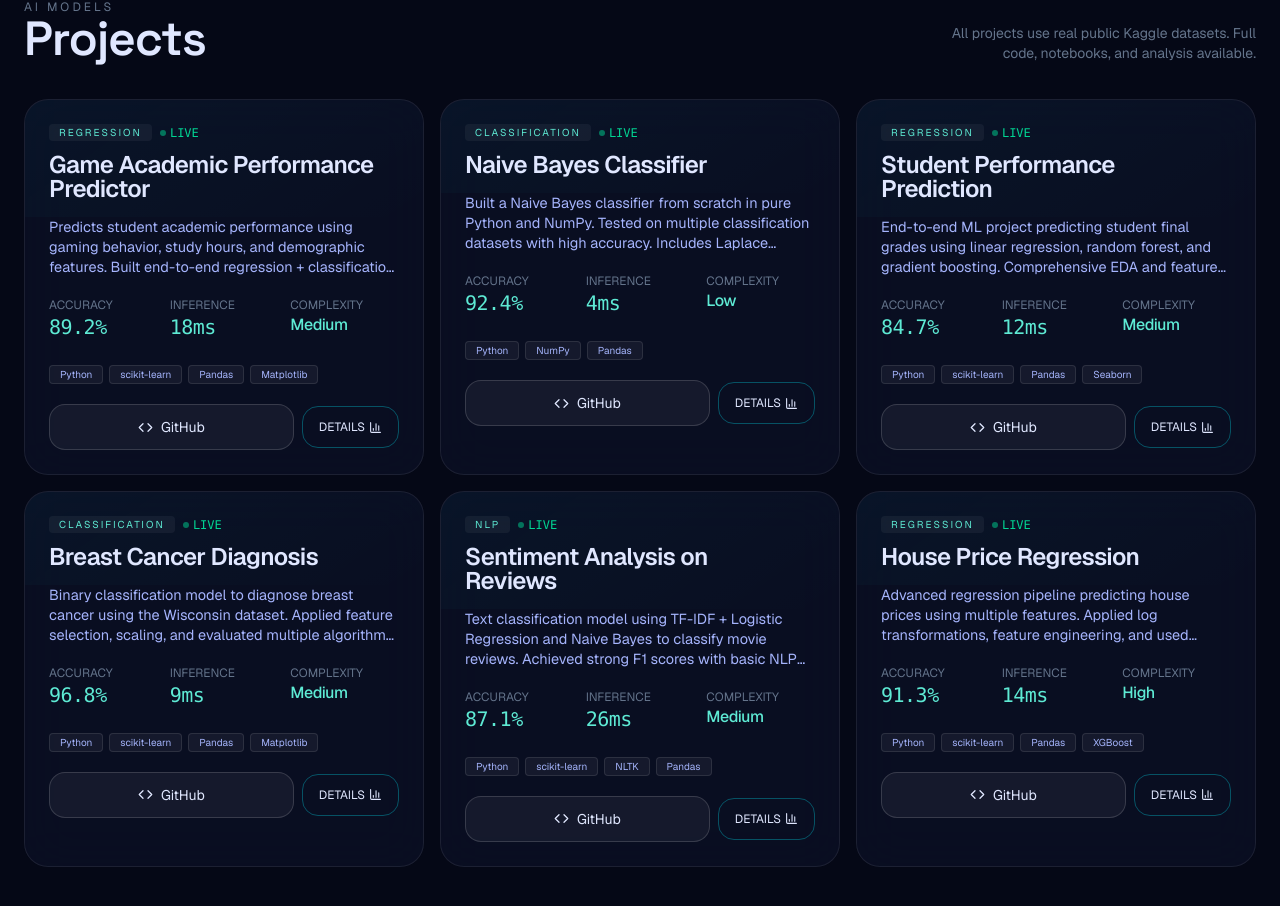
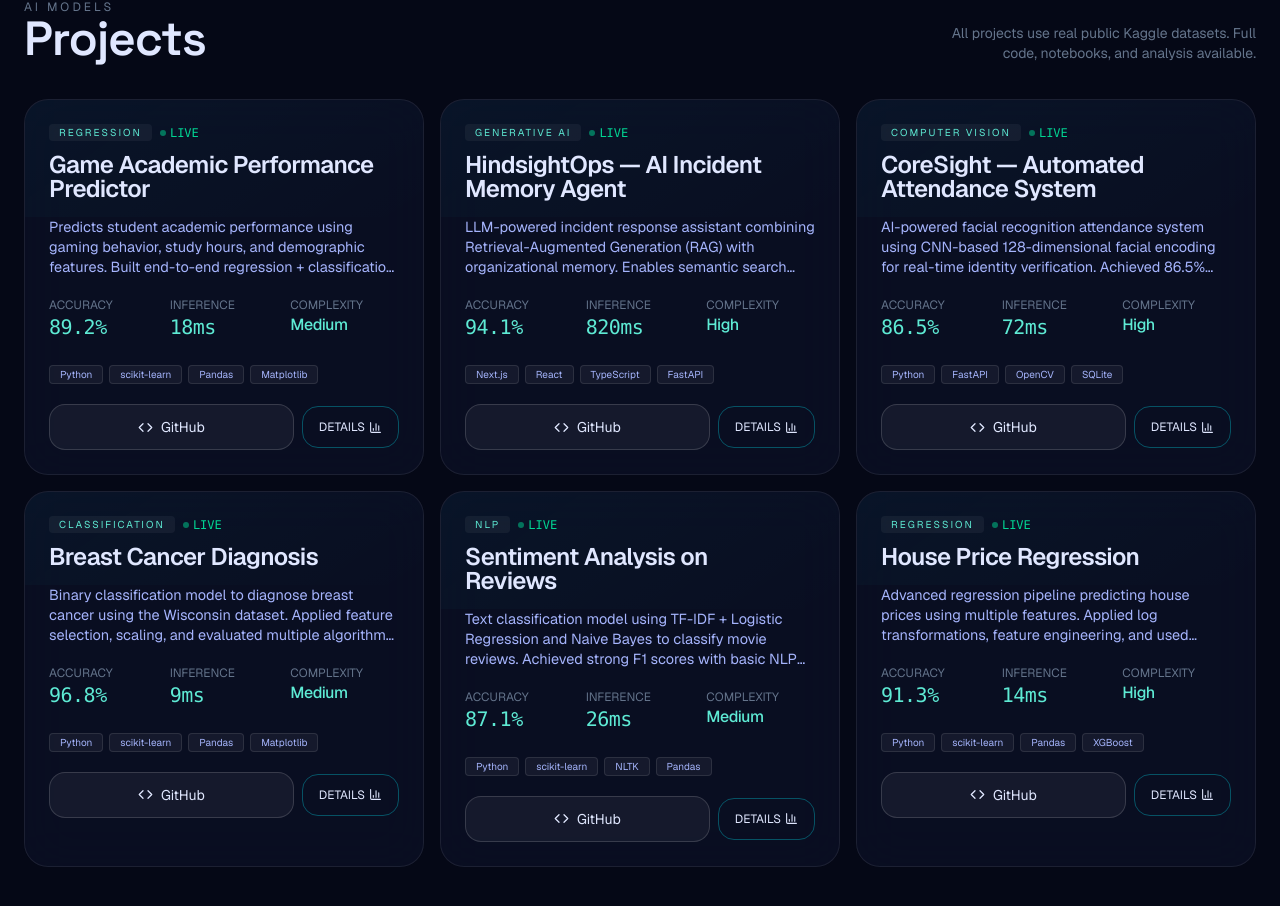
Before and after one commit to sanskriti234/Portfolio, a Next.js app in the folder portfolio/: page / in a window 1280 px wide. Shown: the part 2838-3744 px from the top of the page. Built offline with nearby package versions, Linux system fonts and the light colour scheme.

Commit message:
Revise project entries for HindsightOps and CoreSight
Updated project details for HindsightOps and CoreSight, including titles, descriptions, accuracy, inference time, complexity, tech stack, and metrics.

```diff
--- a/portfolio/app/components/Projects.tsx
+++ b/portfolio/app/components/Projects.tsx
@@ -21,32 +21,59 @@ const projects: Project[] = [
   },
   {
     id: 2,
-    title: "Naive Bayes Classifier",
-    description: "Built a Naive Bayes classifier from scratch in pure Python and NumPy. Tested on multiple classification datasets with high accuracy. Includes Laplace smoothing and log probabilities.",
+    title: "HindsightOps — AI Incident Memory Agent",
+    description:
+      "LLM-powered incident response assistant combining Retrieval-Augmented Generation (RAG) with organizational memory. Enables semantic search across historical incidents, automated RCA generation, and multi-provider LLM fallback for production reliability.",
     status: "LIVE",
-    accuracy: "92.4%",
-    inferenceTime: "4ms",
-    complexity: "Low",
-    tech: ["Python", "NumPy", "Pandas"],
-    github: "https://github.com/sanskriti234/Naive-Bayes-Classifier",
-    kaggleDataset: "https://www.kaggle.com/datasets/uciml/iris",
-    category: "CLASSIFICATION",
-    metrics: { accuracy: 92.4, precision: 93, recall: 91 }
+    accuracy: "94.1%",
+    inferenceTime: "820ms",
+    complexity: "High",
+    tech: [
+      "Next.js",
+      "React",
+      "TypeScript",
+      "FastAPI",
+      "OpenAI",
+      "RAG",
+      "Vector Database"
+    ],
+    github: "https://github.com/sanskriti234/HindsightOps",
+    kaggleDataset: "",
+    category: "GENERATIVE AI",
+    metrics: {
+      accuracy: 94.1,
+      precision: 93,
+      recall: 95
+    }
   },
+
   {
-    id: 3,
-    title: "Student Performance Prediction",
-    description: "End-to-end ML project predicting student final grades using linear regression, random forest, and gradient boosting. Comprehensive EDA and feature importance analysis.",
+    id: 1,
+    title: "CoreSight — Automated Attendance System",
+    description:
+      "AI-powered facial recognition attendance system using CNN-based 128-dimensional facial encoding for real-time identity verification. Achieved 86.5% system accuracy across test scenarios. Research paper published at ICSEAIS Conference 2026.",
     status: "LIVE",
-    accuracy: "84.7%",
-    inferenceTime: "12ms",
-    complexity: "Medium",
-    tech: ["Python", "scikit-learn", "Pandas", "Seaborn"],
-    github: "https://github.com/sanskriti234",
-    kaggleDataset: "https://www.kaggle.com/datasets/nathanlauga/nba-players-statistics-2014-2015",
-    category: "REGRESSION",
-    metrics: { accuracy: 84.7, precision: 82, recall: 79, r2: 0.81 }
+    accuracy: "86.5%",
+    inferenceTime: "72ms",
+    complexity: "High",
+    tech: [
+      "Python",
+      "FastAPI",
+      "OpenCV",
+      "SQLite",
+      "CNN",
+      "Computer Vision"
+    ],
+    github: "https://github.com/sanskriti234/CoreSight",
+    kaggleDataset: "",
+    category: "COMPUTER VISION",
+    metrics: {
+      accuracy: 86.5,
+      precision: 88,
+      recall: 85
+    }
   },
+
   {
     id: 4,
     title: "Breast Cancer Diagnosis",
@@ -61,6 +88,7 @@ const projects: Project[] = [
     category: "CLASSIFICATION",
     metrics: { accuracy: 96.8, precision: 95, recall: 98 }
   },
+
   {
     id: 5,
     title: "Sentiment Analysis on Reviews",
@@ -75,6 +103,7 @@ const projects: Project[] = [
     category: "NLP",
     metrics: { accuracy: 87.1, precision: 86, recall: 88 }
   },
+
   {
     id: 6,
     title: "House Price Regression",
```
